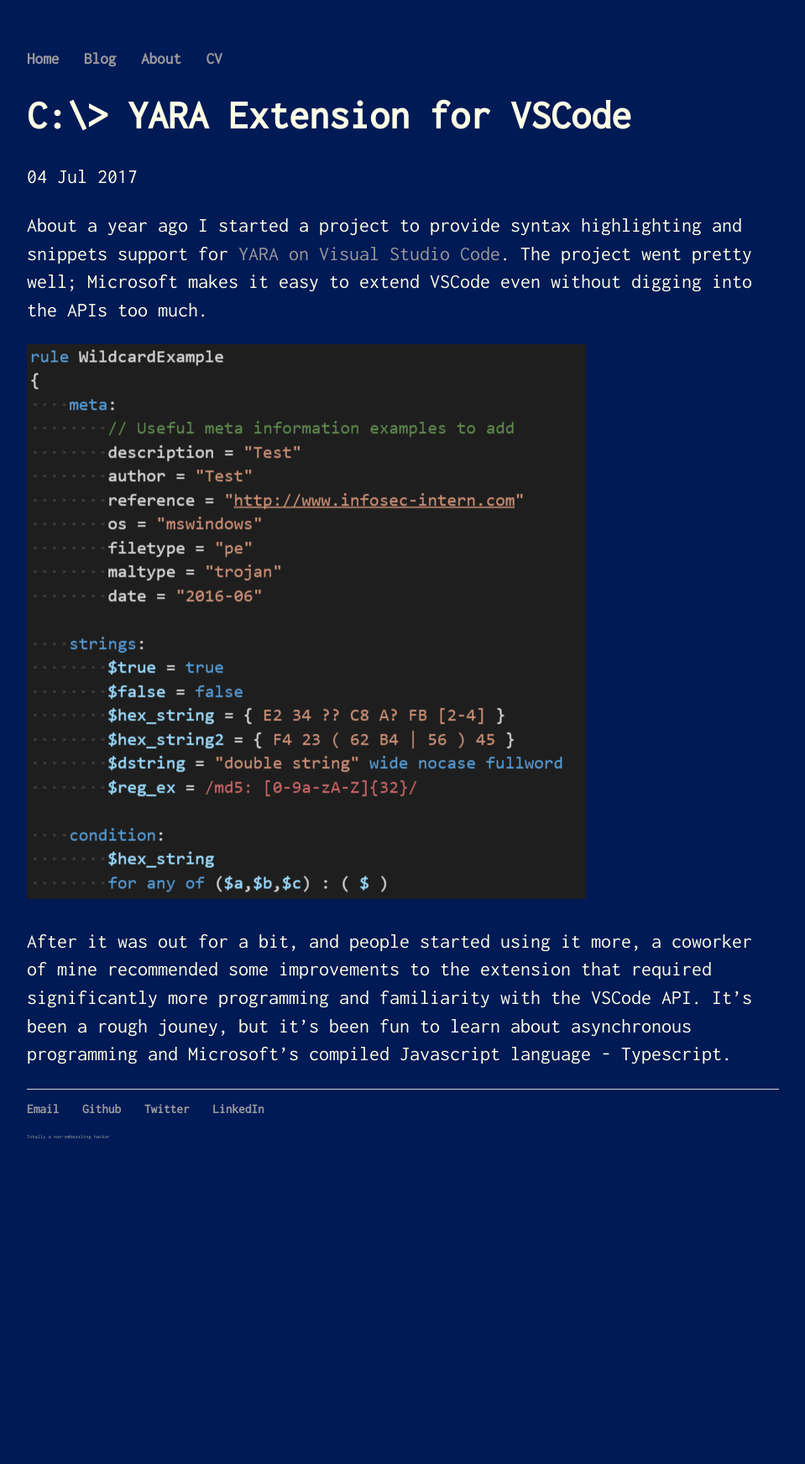
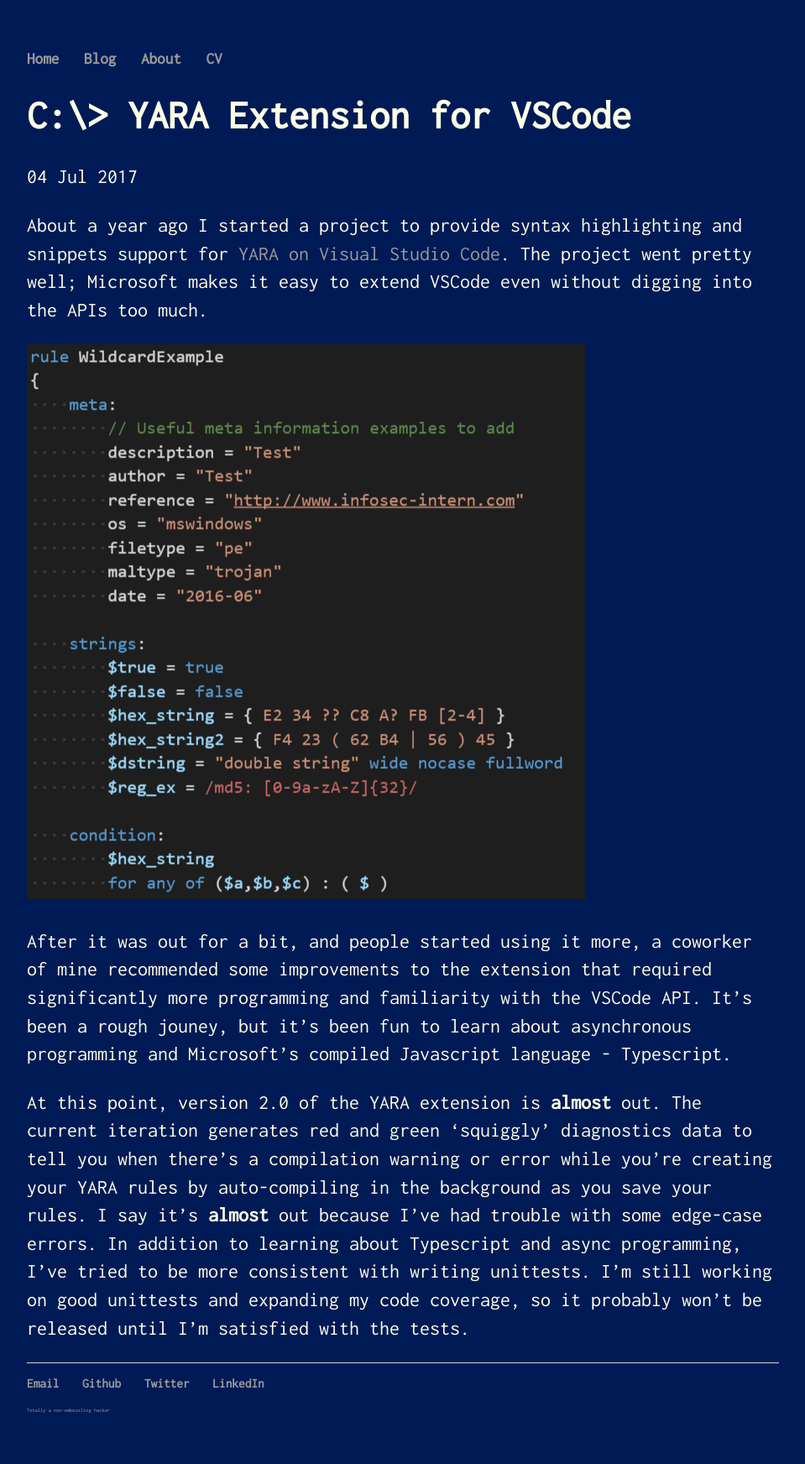
Before and after one commit to infosec-intern/infosec-intern.github.io, a Jekyll site: the page built from _posts/2016-09-04-yara-extension-for-vscode.md, in a window 1280 px wide. Shown: the whole page at 84% size, without its empty margins (160-1119 px from the left). Built offline with Jekyll 4.4.1, drawn with Linux system fonts in a browser that asks for light colours; before the commit the page ends 1418 px from its top, so only the background shows below that.

Commit message:
added 3rd paragraph

```diff
--- a/_posts/2016-09-04-yara-extension-for-vscode.md
+++ b/_posts/2016-09-04-yara-extension-for-vscode.md
@@ -10,3 +10,5 @@ About a year ago I started a project to provide syntax highlighting and snippets
 ![Syntax Highlights]({{ site.url }}/images/yara-ext-04092016.PNG)
 
 After it was out for a bit, and people started using it more, a coworker of mine recommended some improvements to the extension that required significantly more programming and familiarity with the VSCode API. It's been a rough jouney, but it's been fun to learn about asynchronous programming and Microsoft's compiled Javascript language - Typescript.
+
+At this point, version 2.0 of the YARA extension is **almost** out. The current iteration generates red and green 'squiggly' diagnostics data to tell you when there's a compilation warning or error while you're creating your YARA rules by auto-compiling in the background as you save your rules. I say it's **almost** out because I've had trouble with some edge-case errors. In addition to learning about Typescript and async programming, I've tried to be more consistent with writing unittests. I'm still working on good unittests and expanding my code coverage, so it probably won't be released until I'm satisfied with the tests.
```
Also changed, not shown: images/powershell.PNG (added).
